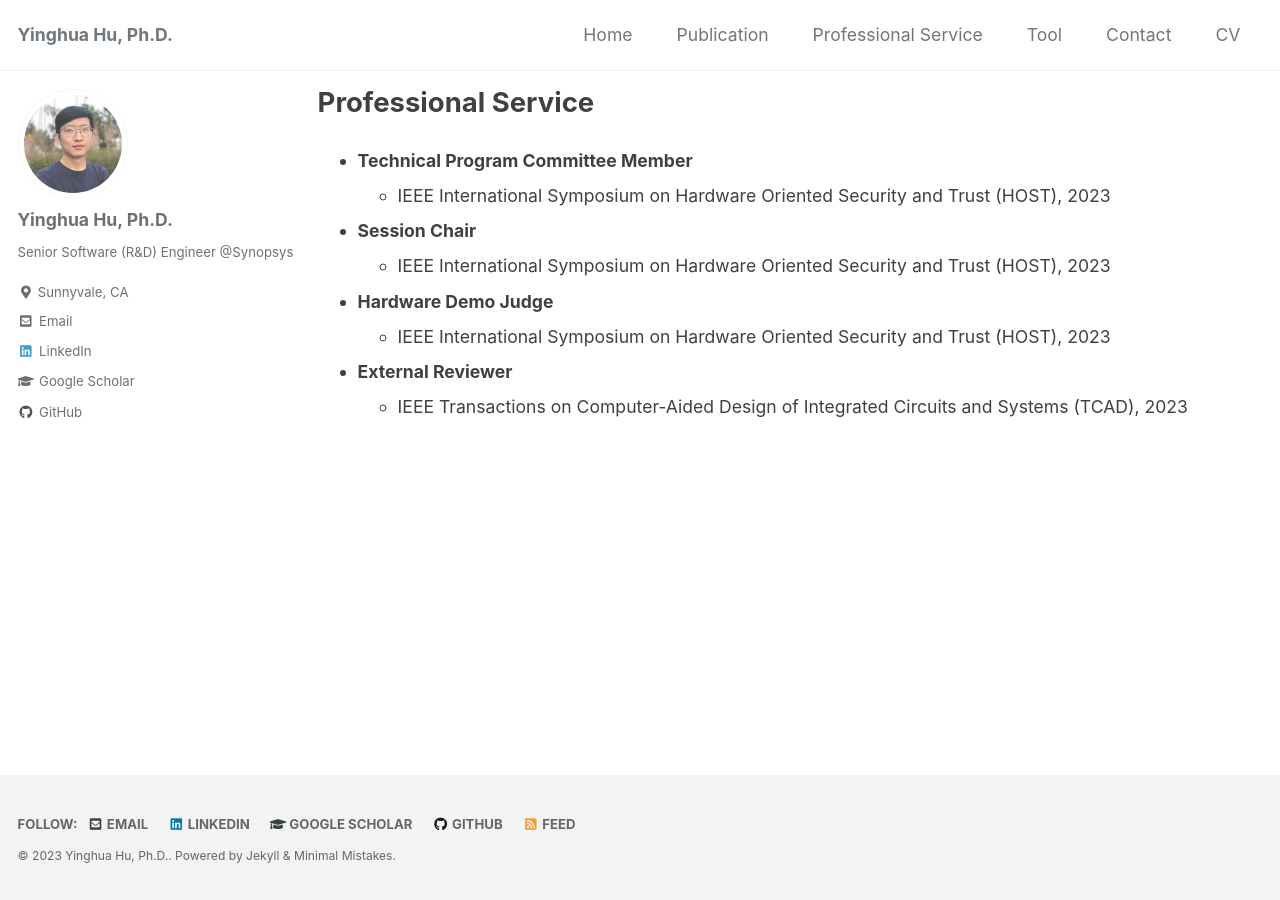
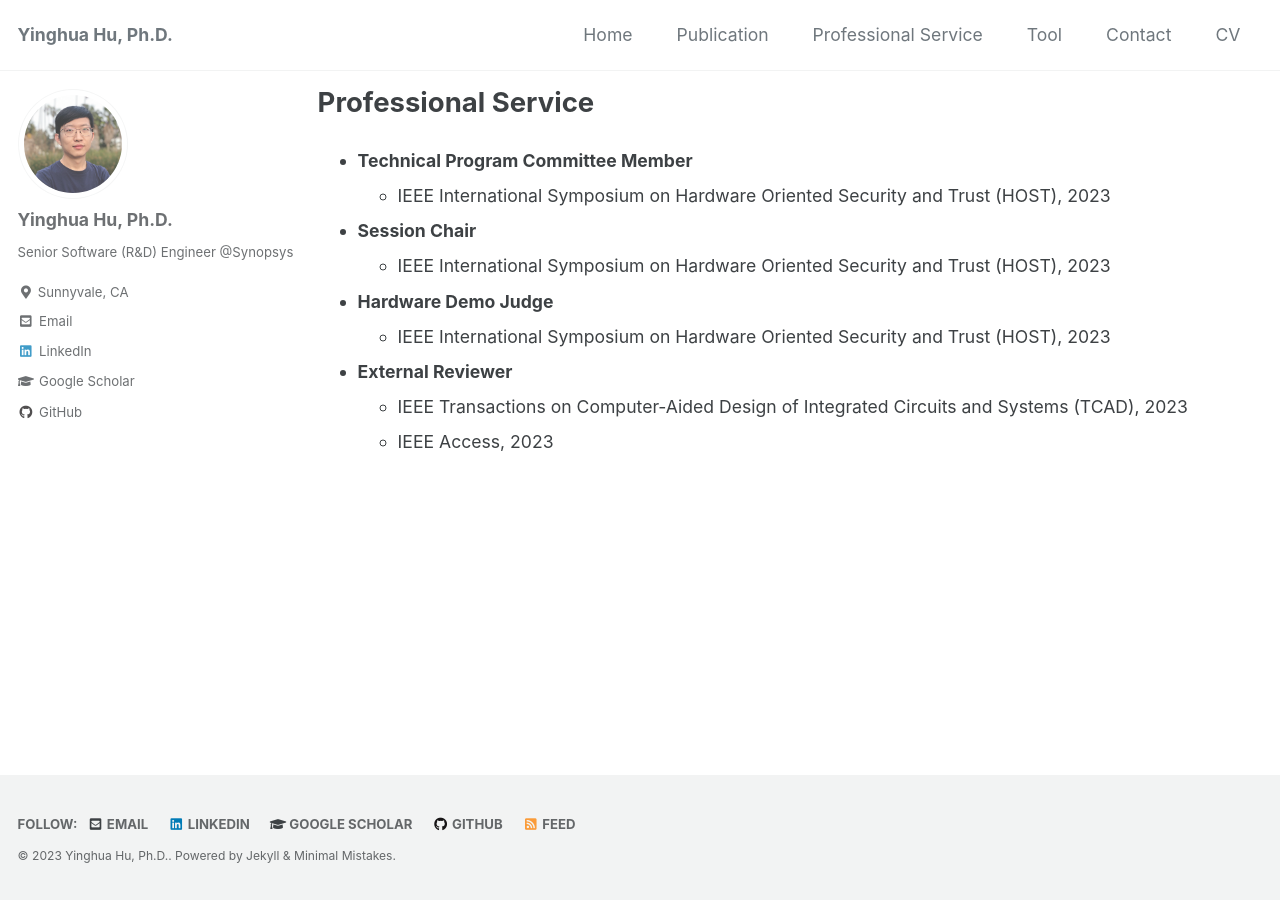
Before and after one commit to yinghuah/yinghuah.github.io, a Jekyll site: the page built from _pages/professional_activity.md, in a window 1280 px wide. Built offline with Jekyll 4.4.1, drawn with Linux system fonts in a browser that asks for light colours; cached includes are drawn as plain includes; our own code applies the rules of GitHub Pages for plain Markdown files.

Commit message:
Update professional_activity.md

```diff
--- a/_pages/professional_activity.md
+++ b/_pages/professional_activity.md
@@ -17,3 +17,4 @@ title: null
 
 - **External Reviewer**
 	- IEEE Transactions on Computer-Aided Design of Integrated Circuits and Systems (TCAD), 2023
+	- IEEE Access, 2023
```
